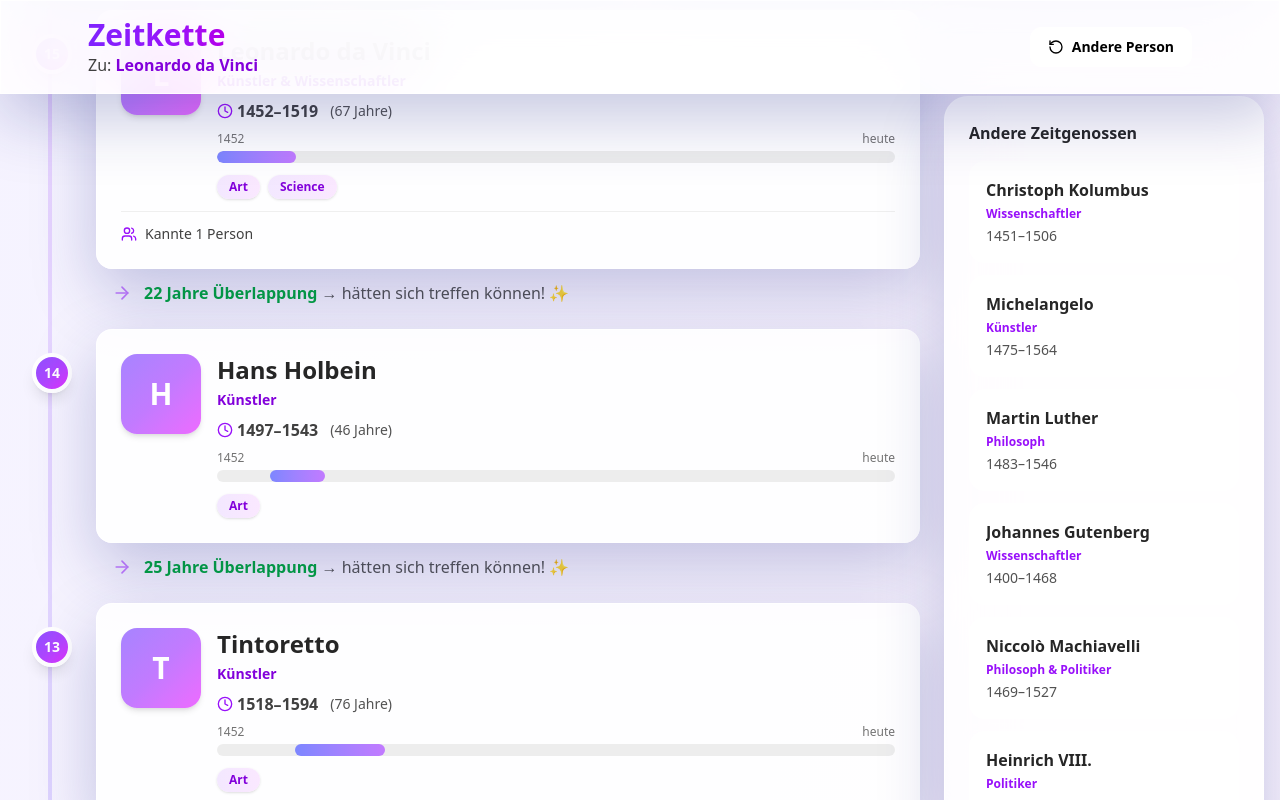
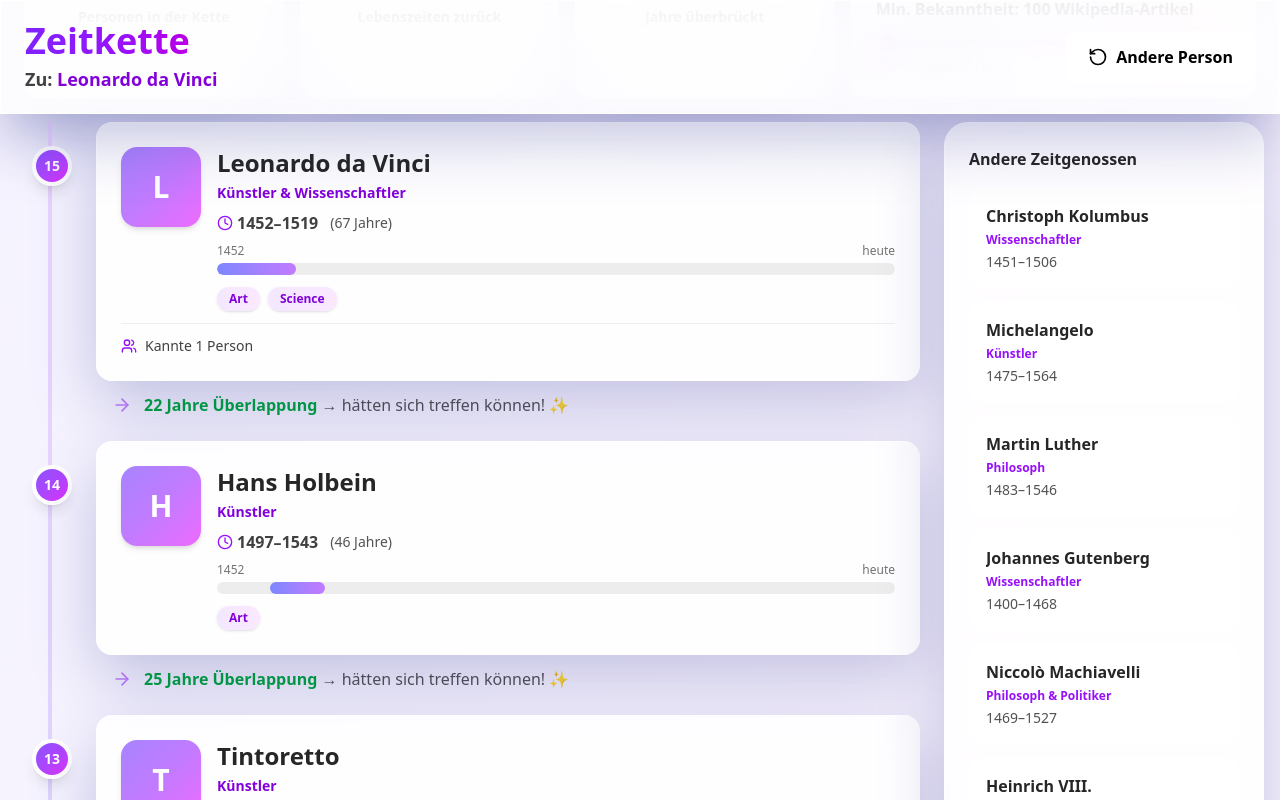
Before and after one commit to dixus/zeitkette, a React (Vite) app: page / in a window 1280 px wide. Both pictures are taken after a click on the button "🚀 Zeitkette starten". Shown: the part 258-1058 px from the top of the page. Built offline with nearby package versions, Linux system fonts and the light colour scheme.

Commit message:
Enhance chain algorithm with minFame parameter for filtering well-known people and improve UI layout and controls

```diff
--- a/src/App.jsx
+++ b/src/App.jsx
@@ -42,16 +42,17 @@ function getOccupation(person) {
 // Chain algorithm - shortest path from start to today
 // Each person's BIRTH should be close to the previous person's DEATH
 // minOverlap controls how much people's lives should overlap for realistic connections
-function chainFrom(start, people, minOverlap = 20) {
+// minFame controls minimum sitelinks required
+function chainFrom(start, people, minOverlap = 20, minFame = 100) {
   const byName = new Map(people.map(p => [p.name, p]));
   const visited = new Set();
   const result = [];
   let curr = typeof start === 'string' ? byName.get(start) : start;
   if (!curr) return result;
 
-  // Filter for well-known people (lower threshold to get better coverage)
+  // Filter for well-known people (using user's fame filter)
   const topPeople = people
-    .filter(p => (p.sitelinks || 0) >= 30) // Lowered from 60 to 30 for better historical coverage
+    .filter(p => (p.sitelinks || 0) >= minFame) // Use minFame parameter for filtering
     .sort((a, b) => (b.sitelinks || 0) - (a.sitelinks || 0));
 
   while (true) {
@@ -123,6 +124,7 @@ function App() {
   const [showLanding, setShowLanding] = useState(true);
   const [hoveredQid, setHoveredQid] = useState(null);
   const [minOverlapYears, setMinOverlapYears] = useState(20); // Minimum overlap for realistic connections
+  const [minFame, setMinFame] = useState(100); // Minimum sitelinks (fame level)
 
   useEffect(() => {
     loadAllData().then(({ people, relations }) => {
@@ -135,8 +137,8 @@ function App() {
   // Build chain from target person to today (chronological order)
   const chain = useMemo(() => {
     if (!people.length || !targetPerson) return [];
-    return chainFrom(targetPerson, people, minOverlapYears);
-  }, [people, targetPerson, minOverlapYears]);
+    return chainFrom(targetPerson, people, minOverlapYears, minFame);
+  }, [people, targetPerson, minOverlapYears, minFame]);
 
   // Calculate metrics
   const totalYears = chain.length > 0
@@ -265,21 +267,21 @@ function App() {
     <div className="min-h-screen bg-gradient-to-br from-violet-50 via-purple-50 to-fuchsia-50">
       {/* Header */}
       <header className="sticky top-0 z-20 glass-strong border-b border-white/30 backdrop-blur-xl shadow-lg">
-        <div className="max-w-6xl mx-auto px-4 md:px-6 py-4">
+        <div className="max-w-7xl mx-auto px-4 md:px-6 py-5">
           <div className="flex items-center justify-between">
             <div>
-              <h1 className="text-2xl md:text-3xl font-extrabold bg-gradient-to-r from-violet-600 via-purple-600 to-fuchsia-600 bg-clip-text text-transparent">
+              <h1 className="text-3xl md:text-4xl font-extrabold bg-gradient-to-r from-violet-600 via-purple-600 to-fuchsia-600 bg-clip-text text-transparent mb-1">
                 Zeitkette
               </h1>
-              <p className="text-sm md:text-base text-neutral-700 font-medium">
+              <p className="text-base md:text-lg text-neutral-700 font-semibold">
                 Zu: <strong className="text-purple-700">{targetPerson}</strong>
               </p>
             </div>
             <button
               onClick={() => setShowLanding(true)}
-              className="px-4 py-2 bg-white/90 backdrop-blur-sm rounded-xl hover:shadow-lg transition-all duration-300 flex items-center gap-2 border-2 border-white hover:border-purple-300 hover:scale-105 font-semibold text-sm"
+              className="px-5 py-3 bg-white/90 backdrop-blur-sm rounded-xl hover:shadow-lg transition-all duration-300 flex items-center gap-2 border-2 border-white hover:border-purple-300 hover:scale-105 font-semibold text-base"
             >
-              <RotateCcw className="w-4 h-4" />
+              <RotateCcw className="w-5 h-5" />
               <span className="hidden sm:inline">Andere Person</span>
             </button>
           </div>
@@ -288,24 +290,26 @@ function App() {
 
       {/* Stats Bar + Controls */}
       <div className="max-w-7xl mx-auto px-4 md:px-6 py-6">
-        <div className="grid grid-cols-1 lg:grid-cols-[3fr_1fr] gap-4">
+        <div className="grid grid-cols-1 lg:grid-cols-[2fr_1fr] gap-4">
           <div className="grid grid-cols-3 gap-3 md:gap-4">
-            <div className="glass-strong rounded-2xl p-4 md:p-6 text-center hover:scale-105 transition-transform duration-300">
-              <div className="text-3xl md:text-4xl font-extrabold bg-gradient-to-br from-purple-600 to-purple-400 bg-clip-text text-transparent mb-1">{chain.length}</div>
-              <div className="text-xs md:text-sm text-neutral-700 font-semibold">Personen in der Kette</div>
+            <div className="glass-strong rounded-2xl p-4 md:p-6 hover:scale-105 transition-transform duration-300 flex flex-col items-center justify-center">
+              <div className="text-4xl md:text-5xl font-extrabold bg-gradient-to-br from-purple-600 to-purple-400 bg-clip-text text-transparent mb-2">{chain.length}</div>
+              <div className="text-xs md:text-sm text-neutral-700 font-semibold text-center">Personen in der Kette</div>
             </div>
-            <div className="glass-strong rounded-2xl p-4 md:p-6 text-center hover:scale-105 transition-transform duration-300">
-              <div className="text-3xl md:text-4xl font-extrabold bg-gradient-to-br from-violet-600 to-violet-400 bg-clip-text text-transparent mb-1">{lifetimeCount}</div>
-              <div className="text-xs md:text-sm text-neutral-700 font-semibold">Lebenszeiten zurück</div>
+            <div className="glass-strong rounded-2xl p-4 md:p-6 hover:scale-105 transition-transform duration-300 flex flex-col items-center justify-center">
+              <div className="text-4xl md:text-5xl font-extrabold bg-gradient-to-br from-violet-600 to-violet-400 bg-clip-text text-transparent mb-2">{lifetimeCount}</div>
+              <div className="text-xs md:text-sm text-neutral-700 font-semibold text-center">Lebenszeiten zurück</div>
             </div>
-            <div className="glass-strong rounded-2xl p-4 md:p-6 text-center hover:scale-105 transition-transform duration-300">
-              <div className="text-3xl md:text-4xl font-extrabold bg-gradient-to-br from-fuchsia-600 to-fuchsia-400 bg-clip-text text-transparent mb-1">{totalYears}</div>
-              <div className="text-xs md:text-sm text-neutral-700 font-semibold">Jahre überbrückt</div>
+            <div className="glass-strong rounded-2xl p-4 md:p-6 hover:scale-105 transition-transform duration-300 flex flex-col items-center justify-center">
+              <div className="text-4xl md:text-5xl font-extrabold bg-gradient-to-br from-fuchsia-600 to-fuchsia-400 bg-clip-text text-transparent mb-2">{totalYears}</div>
+              <div className="text-xs md:text-sm text-neutral-700 font-semibold text-center">Jahre überbrückt</div>
             </div>
           </div>
 
+          {/* Controls */}
+          <div className="glass-strong rounded-2xl p-4 md:p-6 space-y-4">
             {/* Overlap Control */}
-          <div className="glass-strong rounded-2xl p-4 md:p-6">
+            <div>
               <label className="block text-sm md:text-base font-bold text-neutral-800 mb-2">
                 Min. Überlappung: {minOverlapYears} Jahre
               </label>
@@ -321,6 +325,30 @@ function App() {
               <div className="flex justify-between text-xs text-neutral-600 mt-1 font-medium">
                 <span>Kurz</span>
                 <span>Realistisch</span>
+              </div>
+            </div>
+
+            {/* Fame Control */}
+            <div>
+              <label className="block text-sm md:text-base font-bold text-neutral-800 mb-2">
+                Min. Bekanntheit: {minFame} Wikipedia-Artikel
+              </label>
+              <input
+                type="range"
+                min="100"
+                max="220"
+                step="10"
+                value={minFame}
+                onChange={(e) => {
+                  const newValue = parseInt(e.target.value);
+                  setMinFame(newValue);
+                }}
+                className="w-full h-2 bg-gradient-to-r from-blue-300 via-purple-300 to-pink-300 rounded-lg appearance-none cursor-pointer slider"
+              />
+              <div className="flex justify-between text-xs text-neutral-600 mt-1 font-medium">
+                <span>Weniger bekannt (100+)</span>
+                <span>Sehr bekannt (220)</span>
+              </div>
             </div>
           </div>
         </div>
```
Lines whose indentation alone changed are shown as unchanged.
